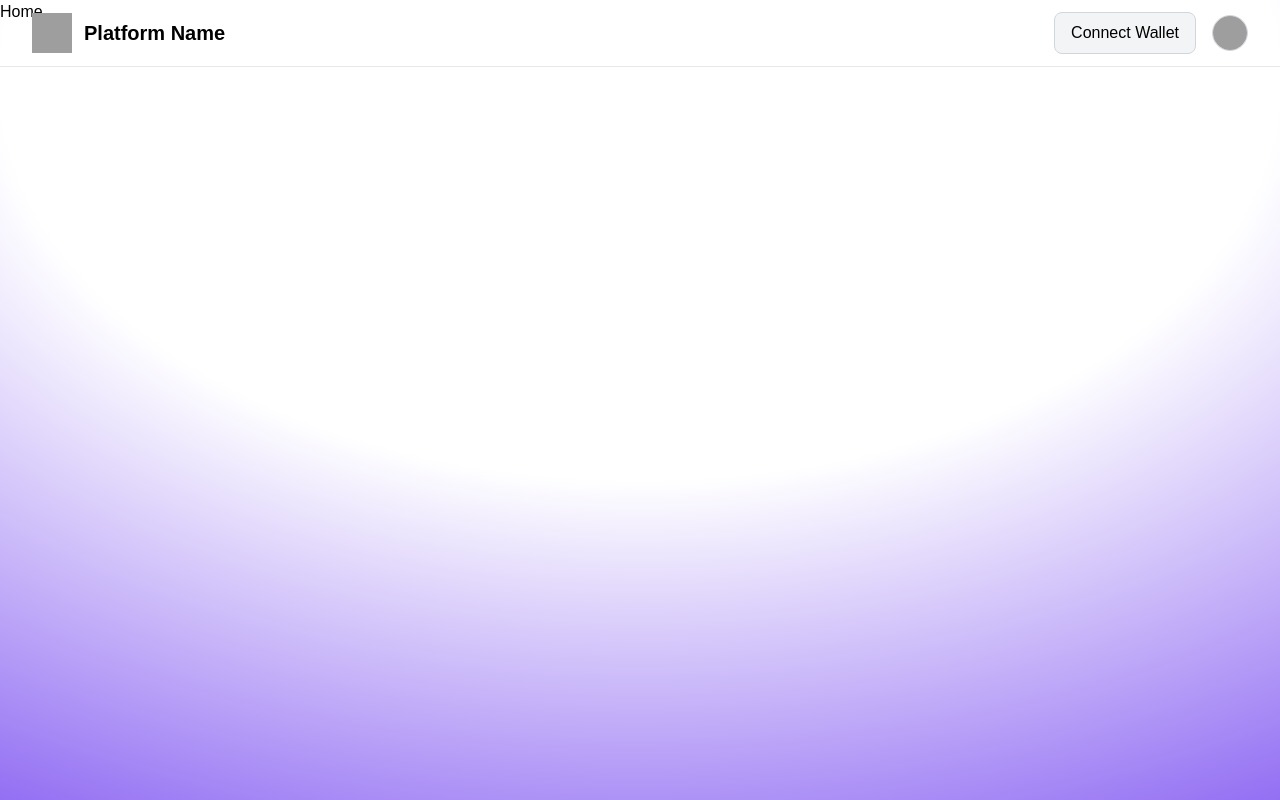
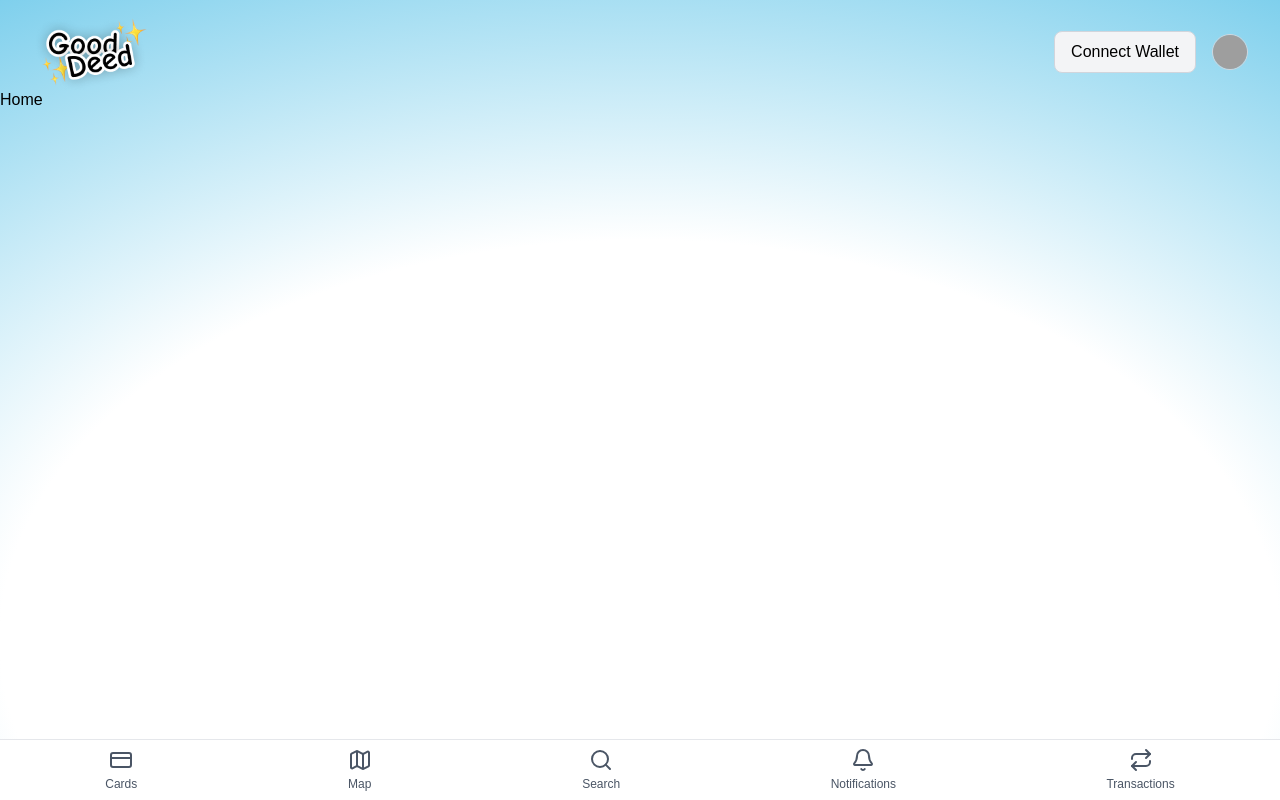
Before and after one commit to NikhilKottoli/ImpactChain, a React app in the folder frontend/: page / in a window 1280 px wide. Built offline with nearby package versions, Linux system fonts and the light colour scheme; grey boxes are pictures that could not be loaded; the HTML template or start-up script is replaced by a standard one; a web font is replaced by a local one.

Commit message:
basic layout structures rough drafts

```diff
--- a/frontend/src/App.tsx
+++ b/frontend/src/App.tsx
@@ -20,7 +20,7 @@ export default function App() {
   }, []);
 
   return (
-    <div className="">
+    <div className=" mt-22">
       <Outlet /> {/* router pages will be injected here */}
     </div>
   );
--- a/frontend/src/components/Navbar.tsx
+++ b/frontend/src/components/Navbar.tsx
@@ -1,10 +1,13 @@
+import { Bell, CreditCard, Map, Repeat, Search } from "lucide-react";
+
 export default function Navbar() {
   return (
-    <nav className="flex items-center justify-between px-8 py-3 border-b border-gray-200 bg-none fixed w-full top-0 left-0 z-50 ">
+    <>
+      <nav className="flex items-center justify-between px-8 py-3  bg- fixed w-full top-0 left-0 z-50 ">
         {/* Left: Platform Logo */}
         <div className="flex items-center">
-        <img src="/logo.png" alt="Platform Logo" className="h-10 w-10 mr-3" />
-        <span className="font-semibold text-xl">Platform Name</span>
+          <img src="/logo.png" alt="Platform Logo" className="h-20  mr-3" />
+          <span className="font-semibold text-xl"></span>
         </div>
 
         {/* Right: Wallet & Profile */}
@@ -19,5 +22,32 @@ export default function Navbar() {
           />
         </div>
       </nav>
+
+      {/* Bottom Tab Bar */}
+      <nav>
+        <div className="fixed bottom-0 left-0 w-full bg-white border-t border-gray-200 z-50 flex justify-around items-center py-2">
+          <button className="flex flex-col items-center text-gray-600 hover:text-blue-600 focus:outline-none">
+            <CreditCard className="mb-1 w-6 h-6" />
+            <span className="text-xs">Cards</span>
+          </button>
+          <button className="flex flex-col items-center text-gray-600 hover:text-blue-600 focus:outline-none">
+            <Map className="mb-1 w-6 h-6" />
+            <span className="text-xs">Map</span>
+          </button>
+          <button className="flex flex-col items-center text-gray-600 hover:text-blue-600 focus:outline-none">
+            <Search className="mb-1 w-6 h-6" />
+            <span className="text-xs">Search</span>
+          </button>
+          <button className="flex flex-col items-center text-gray-600 hover:text-blue-600 focus:outline-none">
+            <Bell className="mb-1 w-6 h-6" />
+            <span className="text-xs">Notifications</span>
+          </button>
+          <button className="flex flex-col items-center text-gray-600 hover:text-blue-600 focus:outline-none">
+            <Repeat className="mb-1 w-6 h-6" />
+            <span className="text-xs">Transactions</span>
+          </button>
+        </div>
+      </nav>
+    </>
   );
 }
--- a/frontend/src/main.tsx
+++ b/frontend/src/main.tsx
@@ -15,7 +15,7 @@ import BgDynamic from "./components/BgDynamic";
 ReactDOM.createRoot(document.getElementById("root")).render(
   <React.StrictMode>
     <BrowserRouter>
-      <div className="absolute inset-0 -z-10 h-full w-full bg-white [background:radial-gradient(125%_125%_at_50%_10%,#fff_40%,#63e_100%)] ">
+      <div className="absolute inset-0 -z-10 h-full w-full bg-[#FBF3F0] [background:radial-gradient(125%_125%_at_50%_80%,#fff_40%,#26AFE0_100%)] ">
         <Navbar />
         <Routes>
           <Route path="/" element={<App />}>
```
Also changed, not shown: frontend/public/logo.png (added), frontend/public/logo.svg (added). Lines whose indentation alone changed are shown as unchanged.
